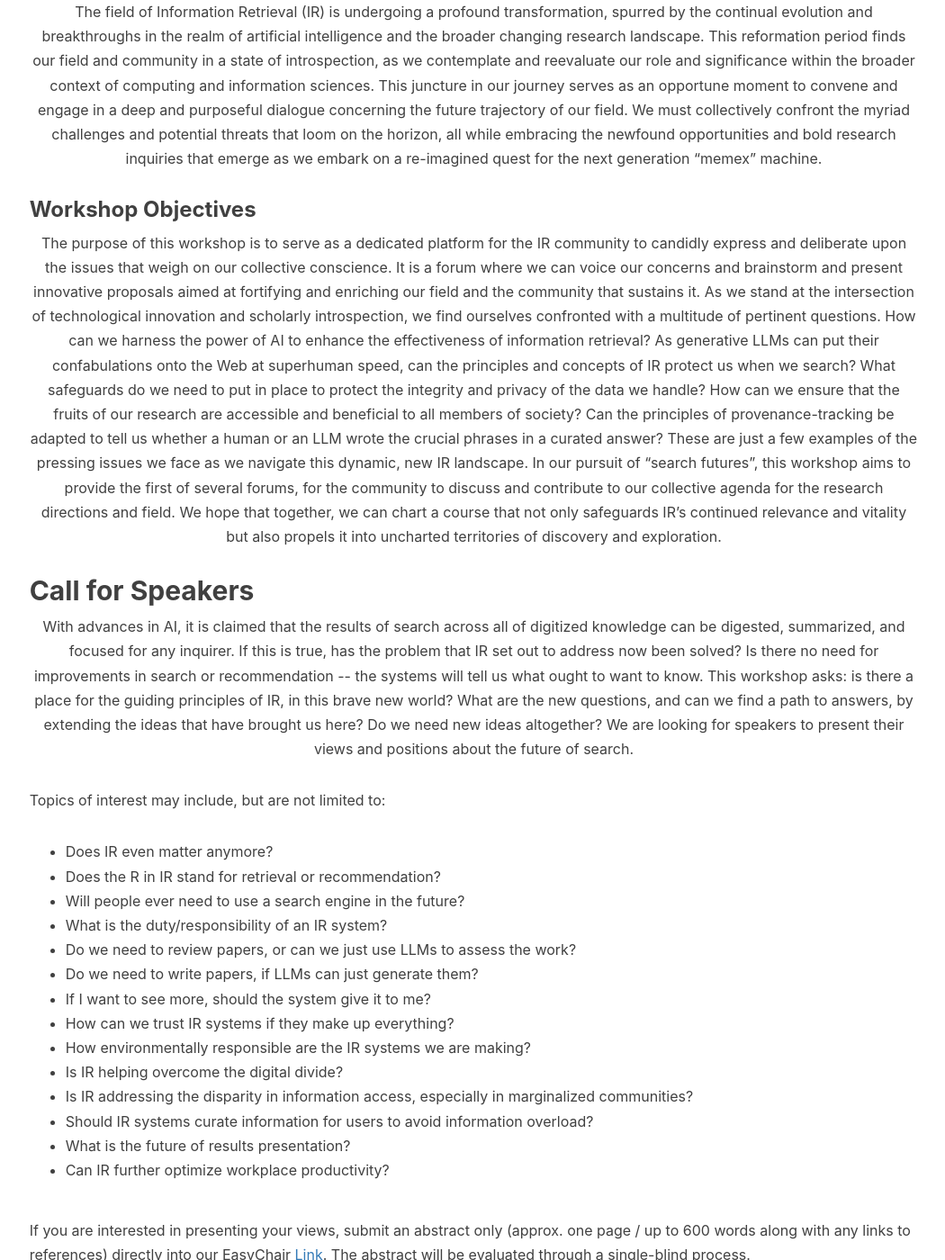
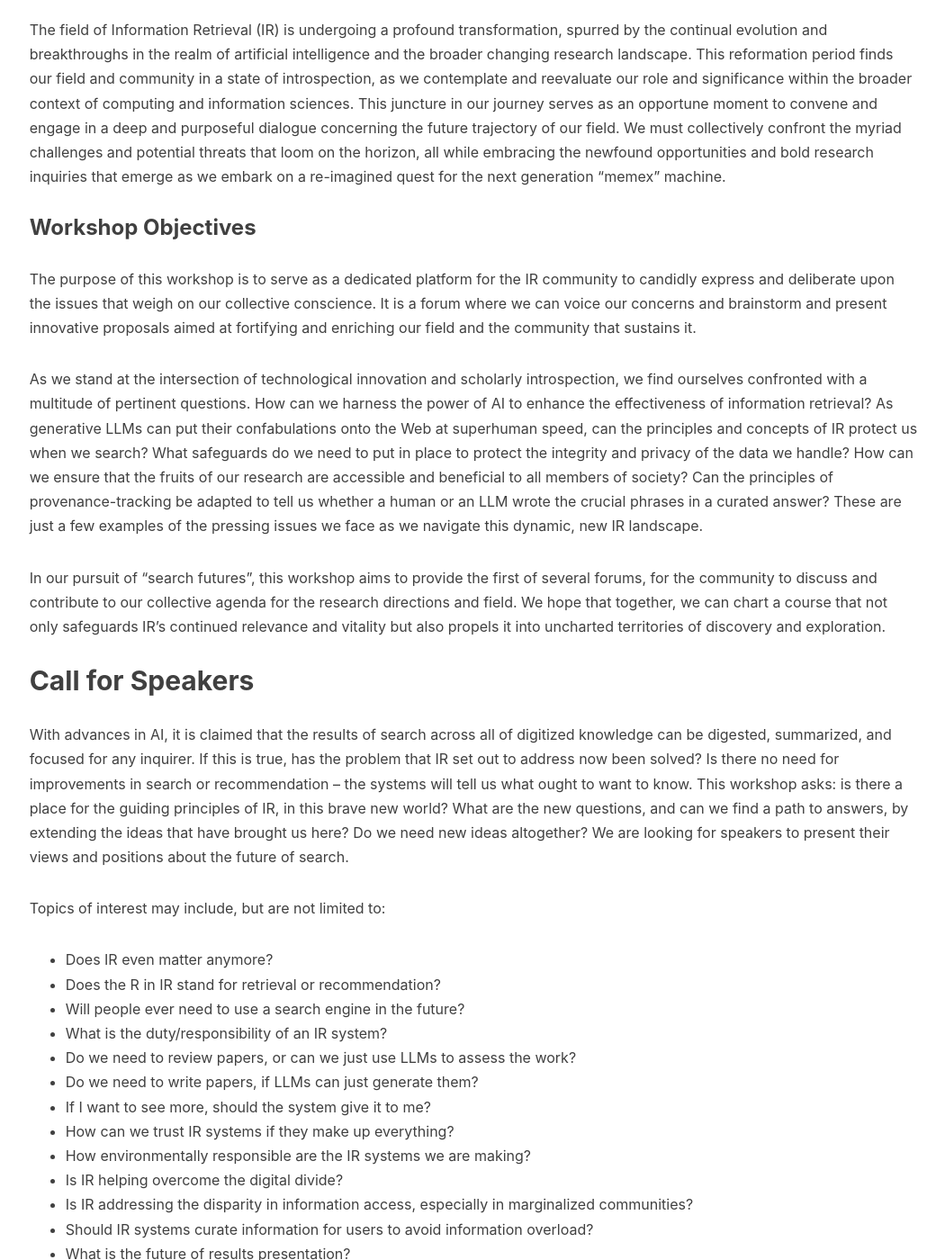
Before and after one commit to SearchFutures/SearchFutures.github.io, a Jekyll site: the page built from index.md, in a window 1280 px wide and 1400 px high, scrolled down 513 px. Shown: the whole window at 90% size, without its empty margins (89-1139 px from the left). Built offline with Jekyll 4.4.1, drawn with Linux system fonts in a browser that asks for light colours; nearby versions of some CDN libraries; our own code applies the rules of GitHub Pages for plain Markdown files.

Commit message:
Update index.md

```diff
--- a/index.md
+++ b/index.md
@@ -4,24 +4,19 @@ description: ""
 ---
 
 ## <a name='About Us' style="color: inherit; text-decoration: none;"> The Search Futures Workshop </a>
-<div style="text-align: center;">
 The field of Information Retrieval (IR) is undergoing a profound transformation, spurred by the continual evolution and breakthroughs in the realm of artificial intelligence and the broader changing research landscape. This reformation period finds our field and community in a state of introspection, as we contemplate and reevaluate our role and significance within the broader context of computing and information sciences. This juncture in our journey serves as an opportune moment to convene and engage in a deep and purposeful dialogue concerning the future trajectory of our field. We must collectively confront the myriad challenges and potential threats that loom on the horizon, all while embracing the newfound opportunities and bold research inquiries that emerge as we embark on a re-imagined quest for the next generation “memex” machine.
-</div>
 
 ### Workshop Objectives
-<div style="text-align: center;">
 The purpose of this workshop is to serve as a dedicated platform for the IR community to candidly express and deliberate upon the issues that weigh on our collective conscience. It is a forum where we can voice our concerns and brainstorm and present innovative proposals aimed at fortifying and enriching our field and the community that sustains it.
 
 As we stand at the intersection of technological innovation and scholarly introspection, we find ourselves confronted with a multitude of pertinent questions. How can we harness the power of AI to enhance the effectiveness of information retrieval?  As generative LLMs can put their confabulations onto the Web at superhuman speed, can the principles and concepts of IR protect us when we search? What safeguards do we need to put in place to protect the integrity and privacy of the data we handle? How can we ensure that the fruits of our research are accessible and beneficial to all members of society? Can the principles of provenance-tracking be adapted to tell us whether a human or an LLM wrote the crucial phrases in a curated answer? These are just a few examples of the pressing issues we face as we navigate this dynamic, new IR landscape.
 
 In our pursuit of “search futures”, this workshop aims to provide the first of several forums, for the community to discuss and contribute to our collective agenda for the research directions and field. We hope that together, we can chart a course that not only safeguards IR’s continued relevance and vitality but also propels it into uncharted territories of discovery and exploration.
-</div>
 
 ## <a name='Call for Speakers' style="color: inherit; text-decoration: none;"> Call for Speakers </a>
-<div style="text-align: center;">
 With advances in AI, it is claimed that the results of search across all of digitized knowledge can be digested, summarized, and focused for any inquirer. If this is true, has the problem that IR set out to address now been solved?  Is there no need for improvements in search or recommendation -- the systems will tell us what ought to want to know. This workshop asks: is there a place for the guiding principles of IR, in this brave new world? What are the new questions, and can we find a path to answers, by extending the ideas that have brought us here? Do we need new ideas altogether?
 We are looking for speakers to present their views and positions about the future of search.
-</div>
+
 Topics of interest may include, but are not limited to:
 
 - Does IR even matter anymore?
```
